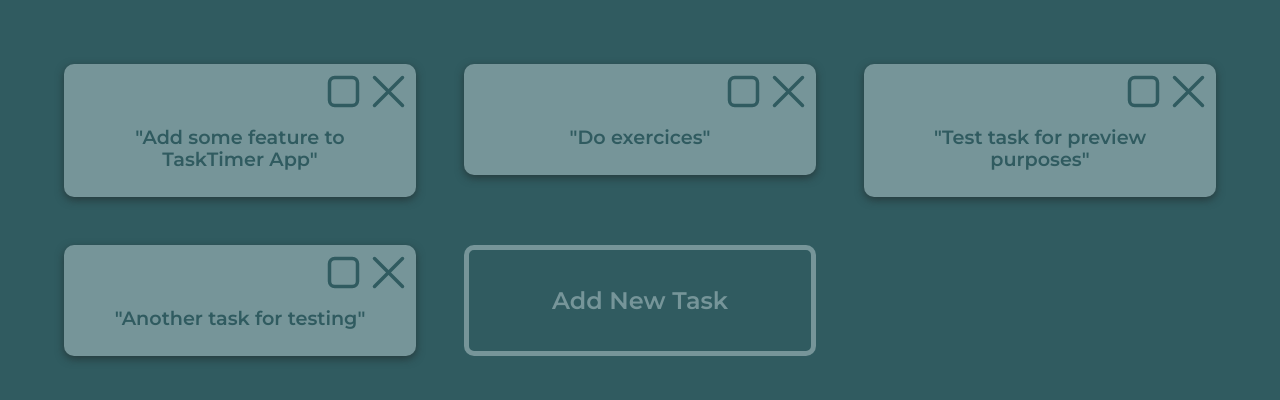
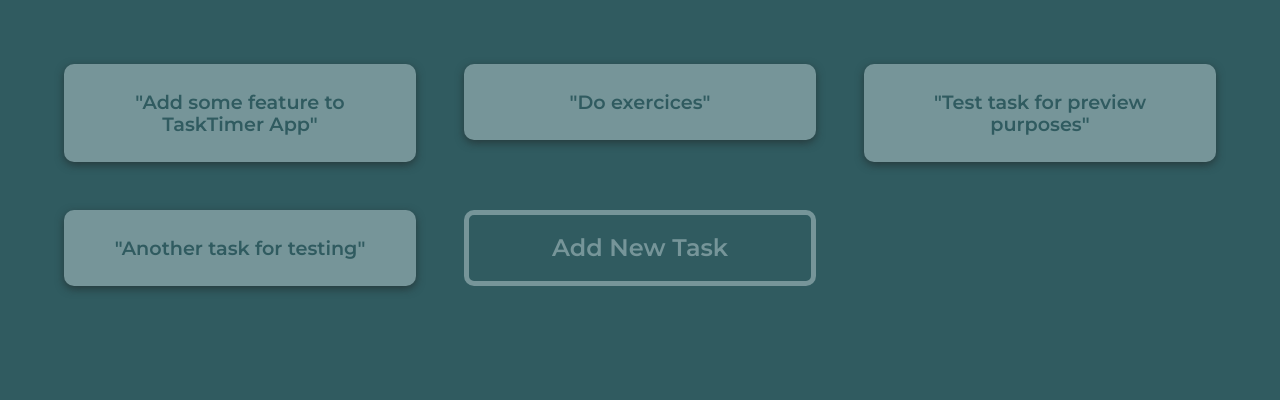
Before and after one commit to jchojna/task-timer, a React (Create React App) app: page / in a window 1280 px wide. Shown: the top 400 px of the page. Built offline with nearby package versions, Linux system fonts and the light colour scheme.

Commit message:
feat: hide CardButtons when card is minimized

```diff
--- a/src/components/CardButtons.js
+++ b/src/components/CardButtons.js
@@ -20,6 +20,10 @@ const CardButtons = (props) => {
       isMaximized: !prevState.isMaximized
     }));
   }
+
+  const cardButtonsClass = classNames("CardButtons", {
+    "CardButtons--maximized": isMaximized
+  });
 
   const acceptButtonClass = classNames("CardButtons__button",
   "CardButtons__button--accept", {
@@ -45,7 +49,7 @@ const CardButtons = (props) => {
   });
 
   return (
-    <div className="CardButtons">
+    <div className={cardButtonsClass}>
       {/* ACCEPT BUTTON */}
       <button
         className={acceptButtonClass}
--- a/src/components/Task.js
+++ b/src/components/Task.js
@@ -168,6 +168,13 @@ class Task extends Component {
     if (key === "Enter" && editModeActive) this.acceptEditChange();
   }
 
+  handleMaximizeCard = () => {
+    const { isMaximized } = this.state;
+    if (!isMaximized) {
+      this.setState({ isMaximized: true });
+    }
+  }
+
   render() {
 
     const { id } = this.props;
@@ -216,6 +223,7 @@ class Task extends Component {
         <div
           className={taskContainerClass}
           style={animationStyle}
+          onClick={this.handleMaximizeCard}
           //draggable="true"
           //onDragStart={(e) => e.dataTransfer.setData('text/plain',null)}
         >
--- a/src/scss/CardButtons.scss
+++ b/src/scss/CardButtons.scss
@@ -4,13 +4,13 @@
 
 .CardButtons {
   column-gap: 10px;
-  display: grid;
+  display: none;
   grid-area: buttons;
   grid-template-columns: repeat(3, auto);
   justify-self: end;
 
   &--maximized {
-
+    display: grid;
   }
 
   &__minmax {
@@ -65,7 +65,7 @@
   @media only screen and (min-width: $media-md) {
 
     & {
-      display: grid;
+
     }
   }
 }
--- a/src/scss/_variables.scss
+++ b/src/scss/_variables.scss
@@ -39,7 +39,7 @@ $progressBar-height: 16px;
 $logo-size: 600px;
 $intro-time: 4s;
 // BOARD
-$board-padding-xs: 10px;
+$board-padding-xs: 15px;
 // CARDS
 $color-warning: #96343c;
 $color-disabled: #ddd;
```
